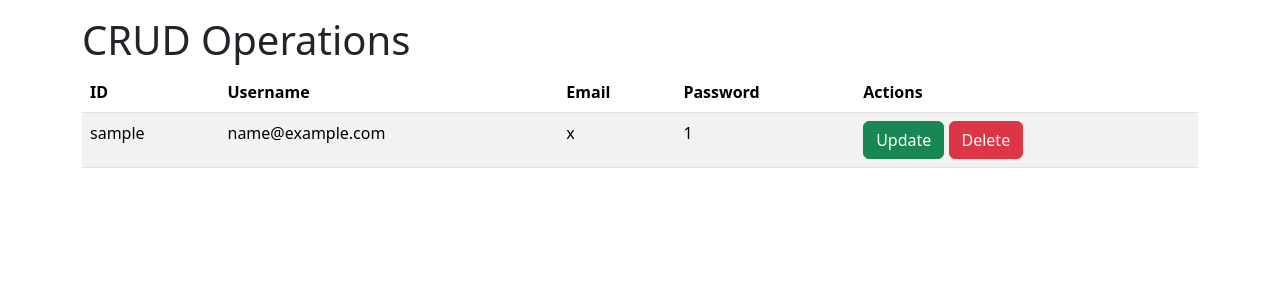
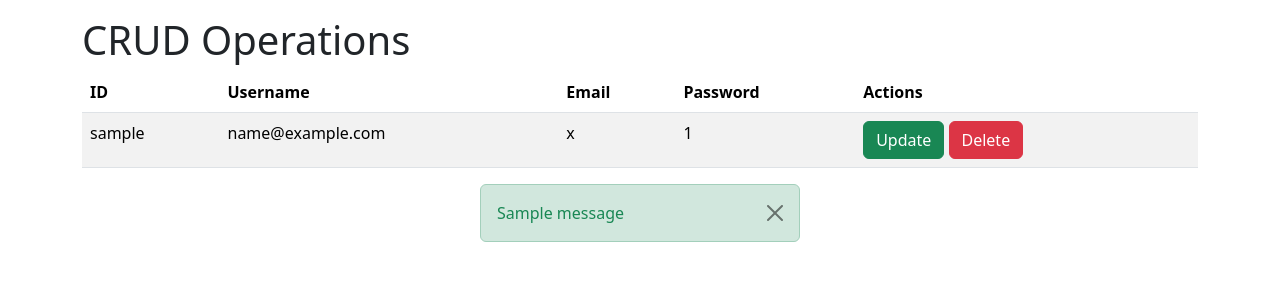
Before and after one commit to Sharmarke-Said/CRUD-test, a Flask app: page / in a window 1280 px wide. Shown: the part 56-356 px from the top of the page. Run offline with Flask 3, Linux system fonts and the light colour scheme; tables that the repository leaves empty or names only in its code hold one stand-in row (values such as "Sample post"); one stand-in notice (Sample message) is shown; some libraries are stand-ins or nearby versions.

Commit message:
centerd the flash message.

```diff
--- a/templates/index.html
+++ b/templates/index.html
@@ -32,9 +32,13 @@
                     {% endfor %}
                 </tbody>
             </table>
+
         </div>
     </div>
 </div>
+</div>
+
+
 
 {% for record in records %}
 <!-- Update Modal -->
@@ -92,6 +96,21 @@
   </div>
 </div>
 {% endfor %}
+<!-- Flash message -->
+{% with messages = get_flashed_messages(with_categories=true) %}
+{% if messages %}
+<div class="d-flex justify-content-center"> <!-- Center align the messages -->
+  <div class="w-25"> <!-- Control the width of the alert box -->
+    {% for category, message in messages %}
+    <div class="alert alert-{{ category }} alert-dismissible fade show text-success" role="alert">
+      {{ message }}
+      <button type="button" class="btn-close" data-bs-dismiss="alert" aria-label="Close"></button>
+    </div>
+    {% endfor %}
+  </div>
+</div>
+{% endif %}
+{% endwith %}
 
 <!-- Add the following script tags at the end of your HTML code -->
 <script src="https://code.jquery.com/jquery-3.6.0.min.js"></script>
```
